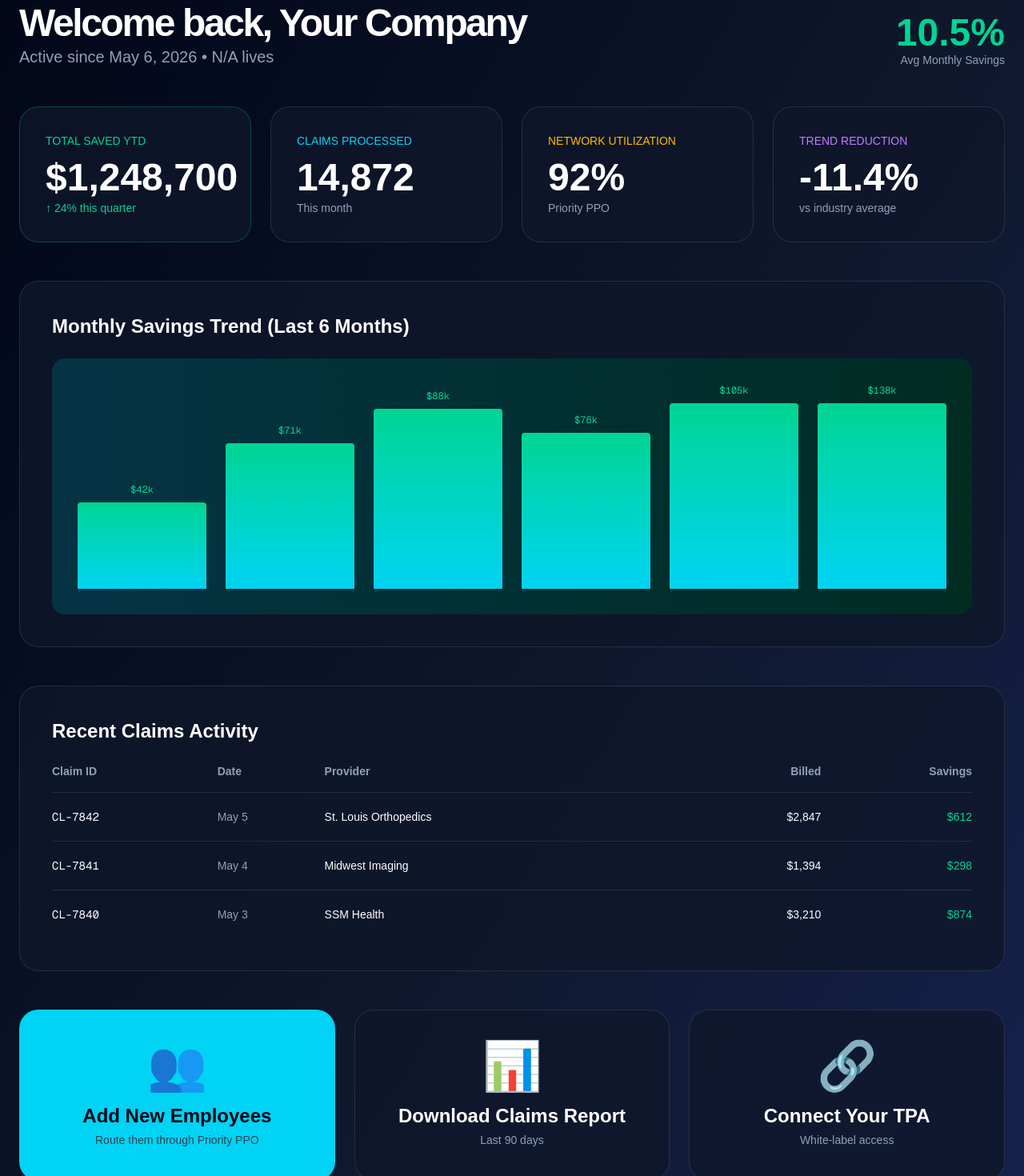
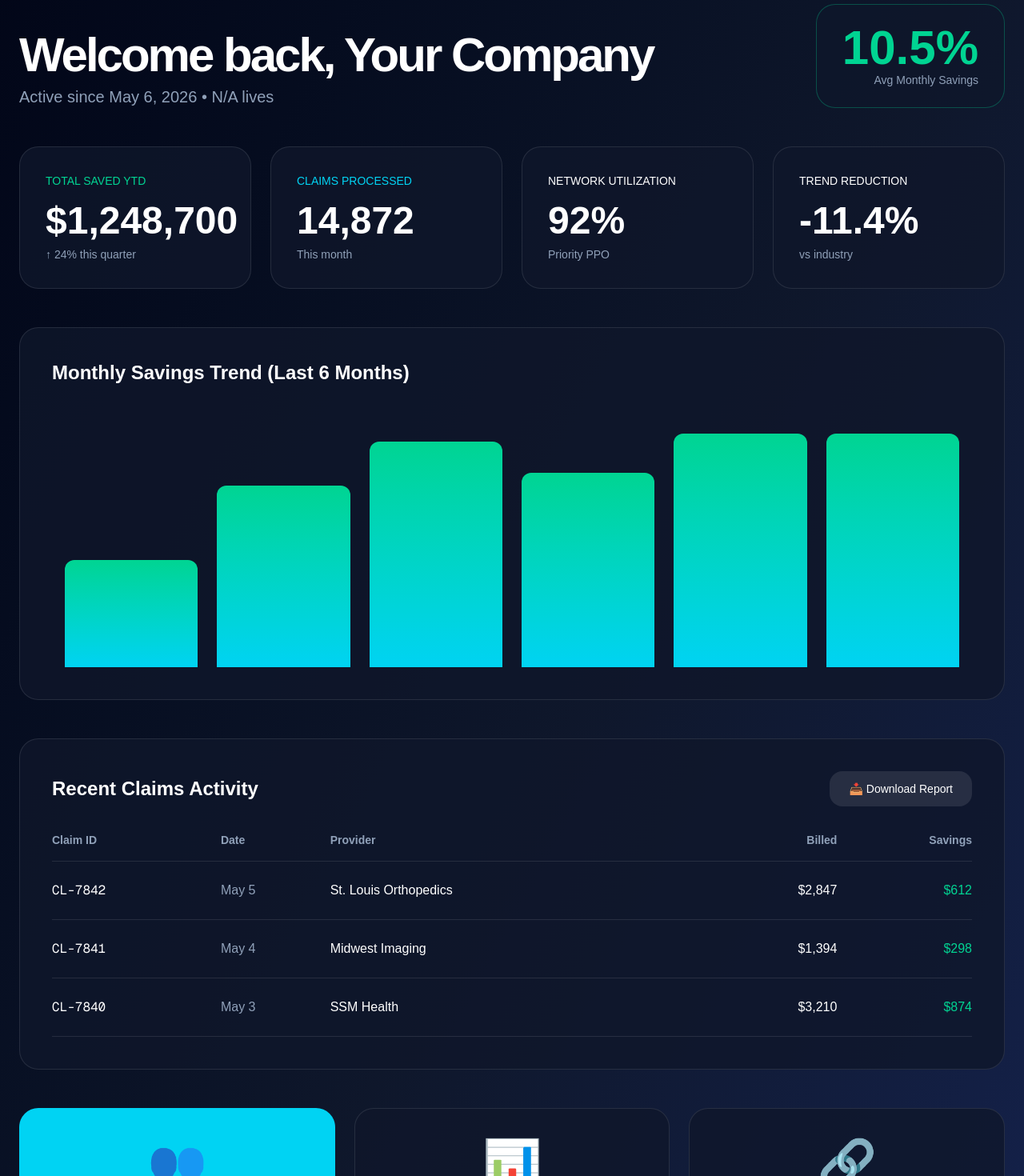
Before and after one commit to ryunstuart/quantum-selfflow, a Next.js app in the folder frontend/: page /dashboard in a window 1280 px wide. Shown: the part 120-1590 px from the top of the page at 80% size. Built offline with nearby package versions, Linux system fonts and the light colour scheme.

Commit message:
Peak performance dashboard optimization

```diff
--- a/frontend/app/dashboard/page.tsx
+++ b/frontend/app/dashboard/page.tsx
@@ -10,9 +10,7 @@ export default function Dashboard() {
 
   useEffect(() => {
     const saved = localStorage.getItem('selfflow_user');
-    if (saved) {
-      setUser(JSON.parse(saved));
-    }
+    if (saved) setUser(JSON.parse(saved));
   }, []);
 
   const logout = () => {
@@ -35,7 +33,7 @@ export default function Dashboard() {
   };
 
   return (
-    <div className="min-h-screen bg-gradient-to-br from-slate-950 via-slate-900 to-blue-950 text-white">
+    <div className="min-h-screen bg-gradient-to-br from-slate-950 via-slate-900 to-blue-950 text-white pb-20">
       <nav className="border-b border-white/10 bg-black/80 backdrop-blur-md sticky top-0 z-50">
         <div className="max-w-7xl mx-auto px-4 md:px-6 py-4 flex justify-between items-center">
           <Link href="/" className="flex items-center gap-3 hover:opacity-90 transition">
@@ -55,65 +53,67 @@ export default function Dashboard() {
       </nav>
 
       <div className="max-w-7xl mx-auto px-4 md:px-6 py-10">
-        <div className="flex flex-col md:flex-row justify-between items-start md:items-end mb-12 gap-4">
+        {/* Header */}
+        <div className="flex flex-col md:flex-row justify-between items-start md:items-end mb-12 gap-6">
           <div>
-            <h1 className="text-5xl font-bold tracking-tighter">
+            <h1 className="text-5xl md:text-6xl font-bold tracking-tighter">
               Welcome back, {user?.companyName || "Your Company"}
             </h1>
-            <p className="text-slate-400 text-xl mt-1">
+            <p className="text-slate-400 text-xl mt-2">
               Active since May 6, 2026 • {user?.employeeCount || "N/A"} lives
             </p>
           </div>
-          <div className="text-right">
-            <div className="text-emerald-400 text-5xl font-bold">10.5%</div>
+          <div className="text-right bg-slate-900/70 px-8 py-6 rounded-3xl border border-emerald-400/30">
+            <div className="text-emerald-400 text-6xl font-bold">10.5%</div>
             <div className="text-sm text-slate-400">Avg Monthly Savings</div>
           </div>
         </div>
 
         {/* Key Metrics */}
-        <div className="grid grid-cols-1 md:grid-cols-4 gap-6 mb-12">
-          <div className="bg-slate-900/80 border border-emerald-500/30 rounded-3xl p-8">
-            <div className="text-emerald-400 text-sm">TOTAL SAVED YTD</div>
-            <div className="text-5xl font-bold mt-3">$1,248,700</div>
-            <div className="text-emerald-400 text-sm mt-1">↑ 24% this quarter</div>
-          </div>
-          <div className="bg-slate-900/80 border border-white/10 rounded-3xl p-8">
-            <div className="text-cyan-400 text-sm">CLAIMS PROCESSED</div>
-            <div className="text-5xl font-bold mt-3">14,872</div>
-            <div className="text-slate-400 text-sm mt-1">This month</div>
-          </div>
-          <div className="bg-slate-900/80 border border-white/10 rounded-3xl p-8">
-            <div className="text-amber-400 text-sm">NETWORK UTILIZATION</div>
-            <div className="text-5xl font-bold mt-3">92%</div>
-            <div className="text-slate-400 text-sm mt-1">Priority PPO</div>
-          </div>
-          <div className="bg-slate-900/80 border border-white/10 rounded-3xl p-8">
-            <div className="text-purple-400 text-sm">TREND REDUCTION</div>
-            <div className="text-5xl font-bold mt-3">-11.4%</div>
-            <div className="text-slate-400 text-sm mt-1">vs industry average</div>
-          </div>
+        <div className="grid grid-cols-1 sm:grid-cols-2 lg:grid-cols-4 gap-6 mb-12">
+          {[
+            { label: "TOTAL SAVED YTD", value: "$1,248,700", change: "↑ 24% this quarter", color: "emerald" },
+            { label: "CLAIMS PROCESSED", value: "14,872", change: "This month", color: "cyan" },
+            { label: "NETWORK UTILIZATION", value: "92%", change: "Priority PPO", color: "amber" },
+            { label: "TREND REDUCTION", value: "-11.4%", change: "vs industry", color: "purple" },
+          ].map((m, i) => (
+            <div key={i} className="bg-slate-900/80 border border-white/10 rounded-3xl p-8 hover:border-white/30 transition-all">
+              <div className={`text-${m.color}-400 text-sm font-medium`}>{m.label}</div>
+              <div className="text-5xl font-bold mt-4">{m.value}</div>
+              <div className="text-slate-400 text-sm mt-2">{m.change}</div>
+            </div>
+          ))}
         </div>
 
         {/* Savings Trend */}
-        <div className="bg-slate-900/80 border border-white/10 rounded-3xl p-10 mb-12">
-          <h3 className="text-2xl font-semibold mb-6">Monthly Savings Trend (Last 6 Months)</h3>
-          <div className="h-80 bg-gradient-to-r from-cyan-950 to-emerald-950 rounded-2xl flex items-end gap-6 p-8">
-            {[42, 71, 88, 76, 105, 138].map((h, i) => (
-              <div key={i} className="flex-1 flex flex-col items-center justify-end h-full gap-2">
-                <div className="text-emerald-400 text-xs font-mono">${h}k</div>
-                <div className="bg-gradient-to-t from-cyan-400 to-emerald-400 w-full rounded-t" style={{height: `${h}%`}} />
+        <div className="bg-slate-900/80 border border-white/10 rounded-3xl p-8 md:p-10 mb-12">
+          <h3 className="text-2xl font-semibold mb-8">Monthly Savings Trend (Last 6 Months)</h3>
+          <div className="h-80 flex items-end gap-4 md:gap-6 px-4">
+            {[42, 71, 88, 76, 105, 138].map((height, i) => (
+              <div key={i} className="flex-1 flex flex-col items-center justify-end h-full gap-3 group">
+                <div className="text-emerald-400 text-xs font-mono opacity-0 group-hover:opacity-100 transition"> ${height}k </div>
+                <div
+                  className="bg-gradient-to-t from-cyan-400 to-emerald-400 w-full rounded-t-xl transition-all duration-700"
+                  style={{ height: `${height}%` }}
+                />
               </div>
             ))}
           </div>
         </div>
 
         {/* Recent Claims */}
-        <div className="bg-slate-900/80 border border-white/10 rounded-3xl p-10 mb-12">
-          <div className="flex justify-between items-center mb-6">
+        <div className="bg-slate-900/80 border border-white/10 rounded-3xl p-8 md:p-10 mb-12">
+          <div className="flex justify-between items-center mb-8">
             <h3 className="text-2xl font-semibold">Recent Claims Activity</h3>
+            <button
+              onClick={() => alert("✅ Full claims report downloaded!")}
+              className="bg-white/10 hover:bg-white/20 px-6 py-3 rounded-2xl text-sm transition"
+            >
+              📥 Download Report
+            </button>
           </div>
           <div className="overflow-x-auto">
-            <table className="w-full">
+            <table className="w-full min-w-[700px]">
               <thead>
                 <tr className="border-b border-white/10 text-left text-sm text-slate-400">
                   <th className="pb-4">Claim ID</th>
@@ -123,14 +123,14 @@ export default function Dashboard() {
                   <th className="pb-4 text-right">Savings</th>
                 </tr>
               </thead>
-              <tbody className="text-sm">
+              <tbody>
                 {fakeClaims.map((claim) => (
-                  <tr key={claim.id} className="border-b border-white/10 last:border-0 hover:bg-white/5">
-                    <td className="py-5 font-mono">{claim.id}</td>
-                    <td className="py-5 text-slate-400">{claim.date}</td>
-                    <td className="py-5">{claim.provider}</td>
-                    <td className="py-5 text-right">{claim.amount}</td>
-                    <td className="py-5 text-right text-emerald-400 font-medium">{claim.savings}</td>
+                  <tr key={claim.id} className="border-b border-white/10 hover:bg-white/5 transition">
+                    <td className="py-6 font-mono">{claim.id}</td>
+                    <td className="py-6 text-slate-400">{claim.date}</td>
+                    <td className="py-6">{claim.provider}</td>
+                    <td className="py-6 text-right">{claim.amount}</td>
+                    <td className="py-6 text-right text-emerald-400 font-medium">{claim.savings}</td>
                   </tr>
                 ))}
               </tbody>
@@ -139,41 +139,33 @@ export default function Dashboard() {
         </div>
 
         {/* Quick Action Buttons */}
-        <div className="grid grid-cols-1 md:grid-cols-3 gap-6 mb-12">
-          <button
-            onClick={() => setShowAddModal(true)}
-            className="bg-cyan-400 hover:bg-cyan-300 text-slate-950 rounded-3xl p-10 text-center transition-all active:scale-95"
-          >
-            <div className="text-6xl mb-4">👥</div>
+        <div className="grid grid-cols-1 md:grid-cols-3 gap-6 mb-16">
+          <button onClick={() => setShowAddModal(true)} className="bg-cyan-400 hover:bg-cyan-300 active:scale-[0.97] text-slate-950 rounded-3xl p-10 text-center transition-all duration-200">
+            <div className="text-6xl mb-6">👥</div>
             <div className="text-2xl font-semibold">Add New Employees</div>
-            <div className="text-sm text-slate-700 mt-1">Route them through Priority PPO</div>
+            <div className="text-sm opacity-75 mt-2">Instant Priority PPO routing</div>
           </button>
 
-          <button
-            onClick={() => alert("✅ Full claims report downloaded as CSV!")}
-            className="bg-slate-900/80 border border-white/10 hover:border-cyan-400 rounded-3xl p-10 text-center transition-all active:scale-95"
-          >
-            <div className="text-6xl mb-4">📊</div>
+          <button onClick={() => alert("✅ Claims report downloaded!")} className="bg-slate-900/80 border border-white/10 hover:border-cyan-400 active:scale-[0.97] rounded-3xl p-10 text-center transition-all duration-200">
+            <div className="text-6xl mb-6">📊</div>
             <div className="text-2xl font-semibold">Download Claims Report</div>
-            <div className="text-sm text-slate-400 mt-1">Last 90 days</div>
+            <div className="text-sm text-slate-400 mt-2">Last 90 days • CSV</div>
           </button>
 
-          <button
-            onClick={() => alert("🔗 TPA Integration module coming soon!\nWe'll notify you when ready.")}
-            className="bg-slate-900/80 border border-white/10 hover:border-purple-400 rounded-3xl p-10 text-center transition-all active:scale-95"
-          >
-            <div className="text-6xl mb-4">🔗</div>
+          <button onClick={() => alert("🔗 TPA Integration coming soon!")} className="bg-slate-900/80 border border-white/10 hover:border-purple-400 active:scale-[0.97] rounded-3xl p-10 text-center transition-all duration-200">
+            <div className="text-6xl mb-6">🔗</div>
             <div className="text-2xl font-semibold">Connect Your TPA</div>
-            <div className="text-sm text-slate-400 mt-1">White-label access</div>
+            <div className="text-sm text-slate-400 mt-2">White-label access</div>
           </button>
         </div>
 
-        {/* Available Add-ons */}
+        {/* Add-ons */}
         <div className="bg-slate-900/80 border border-white/10 rounded-3xl p-10">
           <h3 className="text-2xl font-semibold mb-2">Available Add-ons</h3>
-          <p className="text-slate-400 mb-8">One-click activation. Powered by Quantum One Networks.</p>
+          <p className="text-slate-400 mb-10">One-click activation. Powered by Quantum One Networks.</p>
 
           <div className="grid grid-cols-1 md:grid-cols-3 gap-6">
+            {/* Sentinel AI - Active */}
             <div className="border border-cyan-400/50 bg-slate-900/50 rounded-3xl p-8">
               <div className="text-5xl mb-4">🛡️</div>
               <div className="font-semibold text-xl mb-1">Sentinel AI</div>
@@ -181,6 +173,7 @@ export default function Dashboard() {
               <div className="inline-block bg-emerald-400/20 text-emerald-400 text-xs px-4 py-1 rounded-full">ACTIVE</div>
             </div>
 
+            {/* Hybrid Care */}
             <div className="border border-white/10 hover:border-cyan-400 rounded-3xl p-8 transition cursor-pointer group">
               <div className="text-5xl mb-4 group-hover:scale-110 transition">🏥</div>
               <div className="font-semibold text-xl mb-1">Hybrid Care</div>
@@ -188,6 +181,7 @@ export default function Dashboard() {
               <button className="text-cyan-400 text-sm font-medium">Activate →</button>
             </div>
 
+            {/* Outcomes Network */}
             <div className="border border-white/10 hover:border-cyan-400 rounded-3xl p-8 transition cursor-pointer group">
               <div className="text-5xl mb-4 group-hover:scale-110 transition">📈</div>
               <div className="font-semibold text-xl mb-1">Outcomes Network</div>
@@ -198,34 +192,21 @@ export default function Dashboard() {
         </div>
       </div>
 
-      {/* Add New Employees Modal */}
+      {/* Add Employees Modal */}
       {showAddModal && (
         <div className="fixed inset-0 bg-black/80 flex items-center justify-center z-[200] p-4">
           <div className="bg-slate-900 border border-white/10 rounded-3xl p-10 w-full max-w-md">
             <h3 className="text-3xl font-semibold mb-8">Add New Employees</h3>
-
             <input
               type="number"
               placeholder="Number of new employees / lives"
-              className="w-full bg-slate-800 border border-white/20 rounded-2xl px-6 py-5 text-lg mb-8"
+              className="w-full bg-slate-800 border border-white/20 rounded-2xl px-6 py-5 text-lg mb-8 focus:outline-none focus:border-cyan-400"
               value={newEmployeeCount}
               onChange={(e) => setNewEmployeeCount(e.target.value)}
             />
-
             <div className="flex gap-4">
-              <button
-                onClick={() => setShowAddModal(false)}
-                className="flex-1 py-4 border border-white/20 rounded-2xl font-medium"
-              >
-                Cancel
-              </button>
-              <button
-                onClick={handleAddEmployees}
-                disabled={!newEmployeeCount}
-                className="flex-1 bg-cyan-400 hover:bg-cyan-300 disabled:bg-slate-700 text-slate-950 font-semibold py-4 rounded-2xl"
-              >
-                Add Employees
-              </button>
+              <button onClick={() => setShowAddModal(false)} className="flex-1 py-4 border border-white/20 rounded-2xl font-medium">Cancel</button>
+              <button onClick={handleAddEmployees} disabled={!newEmployeeCount} className="flex-1 bg-cyan-400 hover:bg-cyan-300 disabled:bg-slate-700 text-slate-950 font-semibold py-4 rounded-2xl">Add Employees</button>
             </div>
           </div>
         </div>
```
